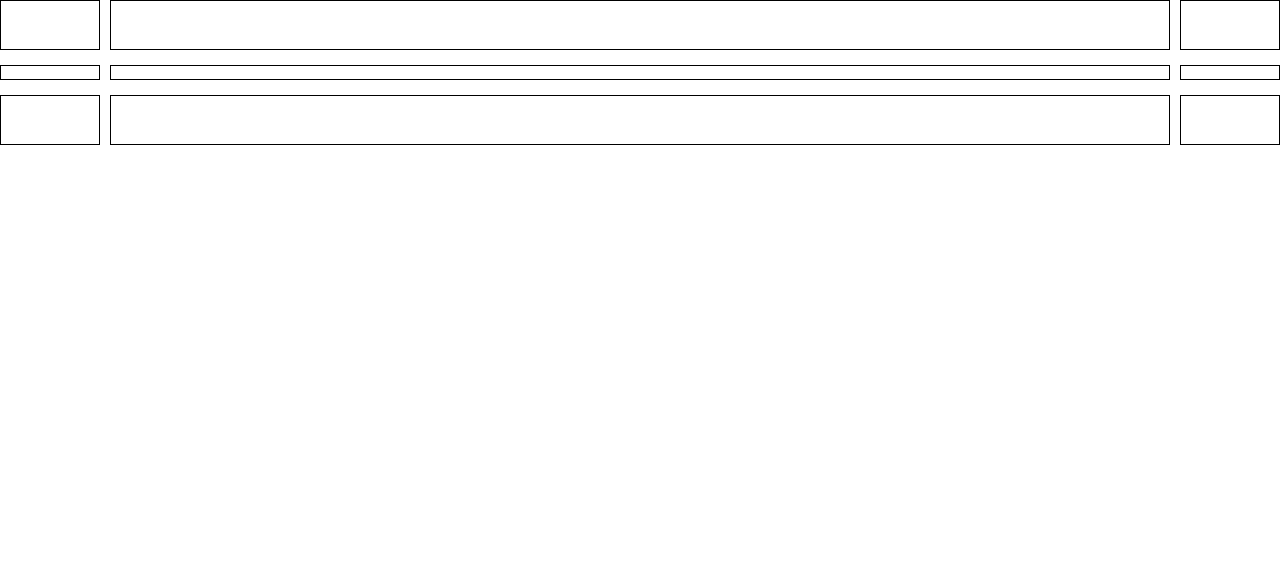
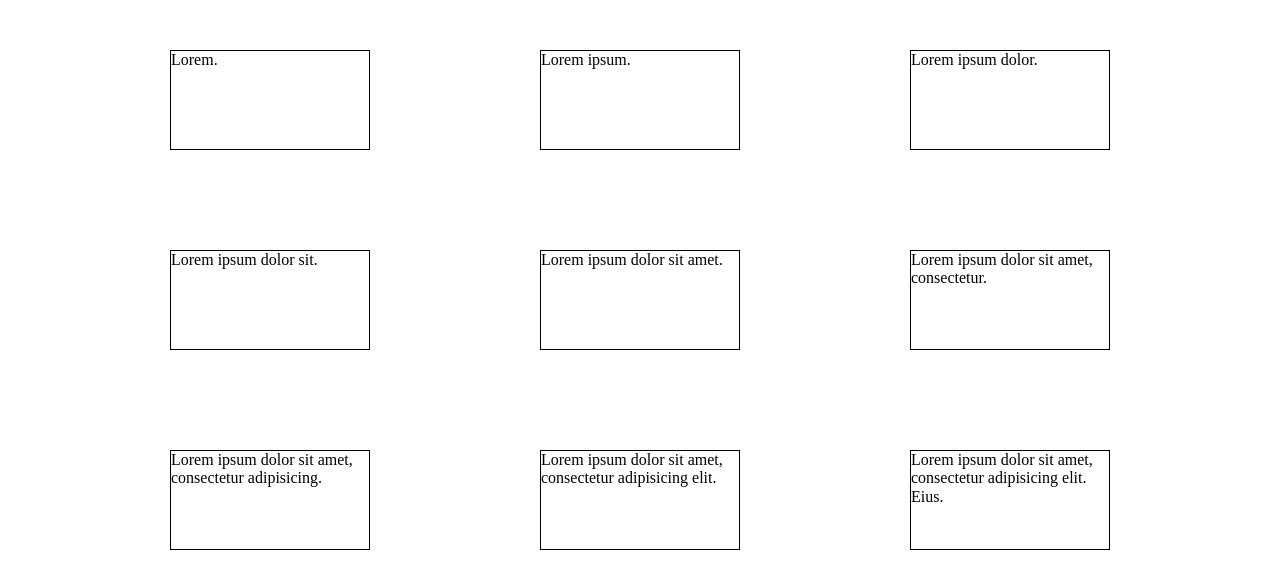
Before and after one commit to fidelman-study/grid-layout-tutor, a website: page pages/foundation-1.html in a window 1280 px wide. Drawn offline with nearby package versions, Linux system fonts and the light colour scheme.

Commit message:
justify-content, align-content

```diff
--- a/app/css/style.css
+++ b/app/css/style.css
@@ -1,14 +1,18 @@
 .grid {
     display: grid;
+    height: 600px;
 
-    grid-template-columns: 100px 1fr 100px;
-    grid-template-rows: 50px 15px 50px;
+    grid-template-columns: repeat(3, 200px);
+    grid-template-rows: repeat(3, 100px);
 
 
-    /* grid-column/row-gap. Отступ между колонками/столпцами */
-    /*сокращенная форма столбец строка*/
-    grid-gap: 15px 10px;
+    /* расположение блоков внутри grid контейнера */
 
+    justify-content: space-evenly;
+    align-content: space-around;
+
+    /*start | end | center | stretch | space-around */
+    /*| space-between | space-evenly*/
 }
 
 
--- a/pages/foundation-1.html
+++ b/pages/foundation-1.html
@@ -11,15 +11,15 @@
 </head>
 <body>
 <div class="grid">
-    <div></div>
-    <div></div>
-    <div></div>
-    <div></div>
-    <div></div>
-    <div></div>
-    <div></div>
-    <div></div>
-    <div></div>
+    <div>Lorem.</div>
+    <div>Lorem ipsum.</div>
+    <div>Lorem ipsum dolor.</div>
+    <div>Lorem ipsum dolor sit.</div>
+    <div>Lorem ipsum dolor sit amet.</div>
+    <div>Lorem ipsum dolor sit amet, consectetur.</div>
+    <div>Lorem ipsum dolor sit amet, consectetur adipisicing.</div>
+    <div>Lorem ipsum dolor sit amet, consectetur adipisicing elit.</div>
+    <div>Lorem ipsum dolor sit amet, consectetur adipisicing elit. Eius.</div>
 </div>
 </body>
 </html>
```
